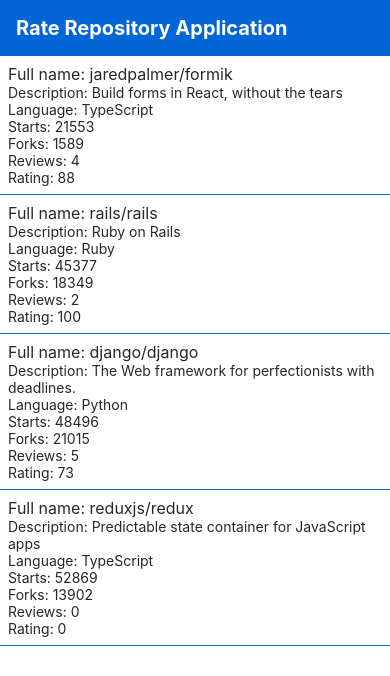
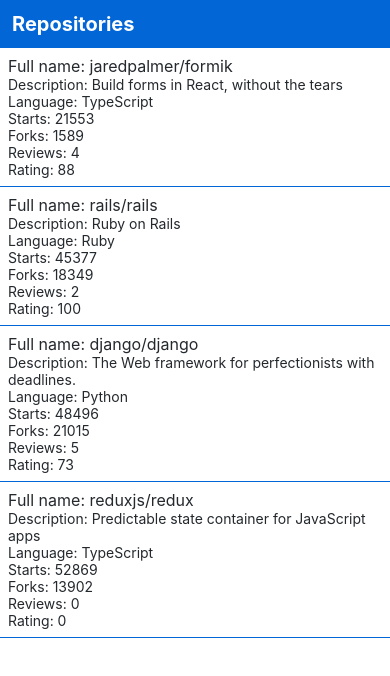
Before and after one commit to Pitossomo/rate-repos-app, a React Native app: screen / in a window 390 px wide. Shown: the top 676 px of the page. Built offline with nearby package versions, Linux system fonts and the light colour scheme.

Commit message:
Components AppBar and AppBarTab added to top of the screen

```diff
--- a/src/components/Heading.jsx
+++ b/src/components/AppBar.jsx
@@ -1,10 +1,12 @@
-import { View, Text, StyleSheet } from 'react-native'
+import { View, StyleSheet } from 'react-native'
+import Constants from 'expo-constants'
 import theme from '../styles/theme'
+import AppBarTab from './AppBarTab'
 
 const styles = StyleSheet.create({
   bar: {
     backgroundColor: theme.colors.primary,
-    padding: 16
+    paddingTop: Constants.statusBarHeight
   },
   text: {
     color: 'white',
@@ -13,10 +15,10 @@
   }
 })
 
-const Heading = () => (
+const AppBar = () => (
   <View style={styles.bar}>
-    <Text style={styles.text}>Rate Repository Application</Text>
+    <AppBarTab label='Repositories' />
   </View>
 )
 
-export default Heading
+export default AppBar
--- /dev/null
+++ b/src/components/AppBarTab.jsx
@@ -0,0 +1,21 @@
+import { Pressable, StyleSheet, Text } from 'react-native'
+import theme from '../styles/theme'
+
+const styles = StyleSheet.create({
+  tab: {
+    color: 'white',
+    fontSize: theme.fontSizes.heading,
+    fontWeight: theme.fontWeights.bold,
+    padding: 12
+  }
+})
+
+const AppBarTab = ({ label }) => {
+  return (
+    <Pressable>
+      <Text style={styles.tab}>{label}</Text>
+    </Pressable>
+  )
+}
+
+export default AppBarTab
--- a/src/components/Main.jsx
+++ b/src/components/Main.jsx
@@ -1,11 +1,9 @@
-import Constants from 'expo-constants'
 import { StyleSheet, View } from 'react-native'
-import Heading from './Heading'
+import AppBar from './AppBar'
 import RepositoryList from './RepositoryList'
 
 const styles = StyleSheet.create({
   container: {
-    marginTop: Constants.statusBarHeight,
     flexGrow: 1,
     flexShrink: 1,
   },
@@ -14,7 +12,7 @@
 const Main = () => {
   return (
     <View style={styles.container}>
-      <Heading />
+      <AppBar />
       <RepositoryList />
     </View>
   )
```
